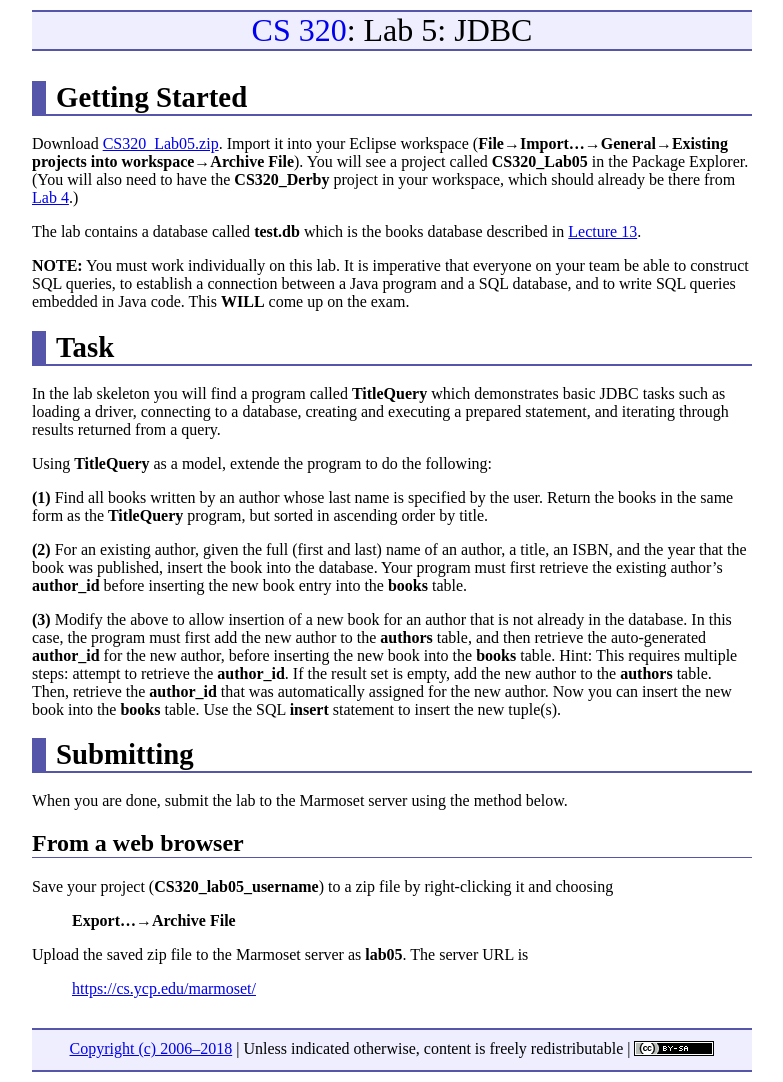
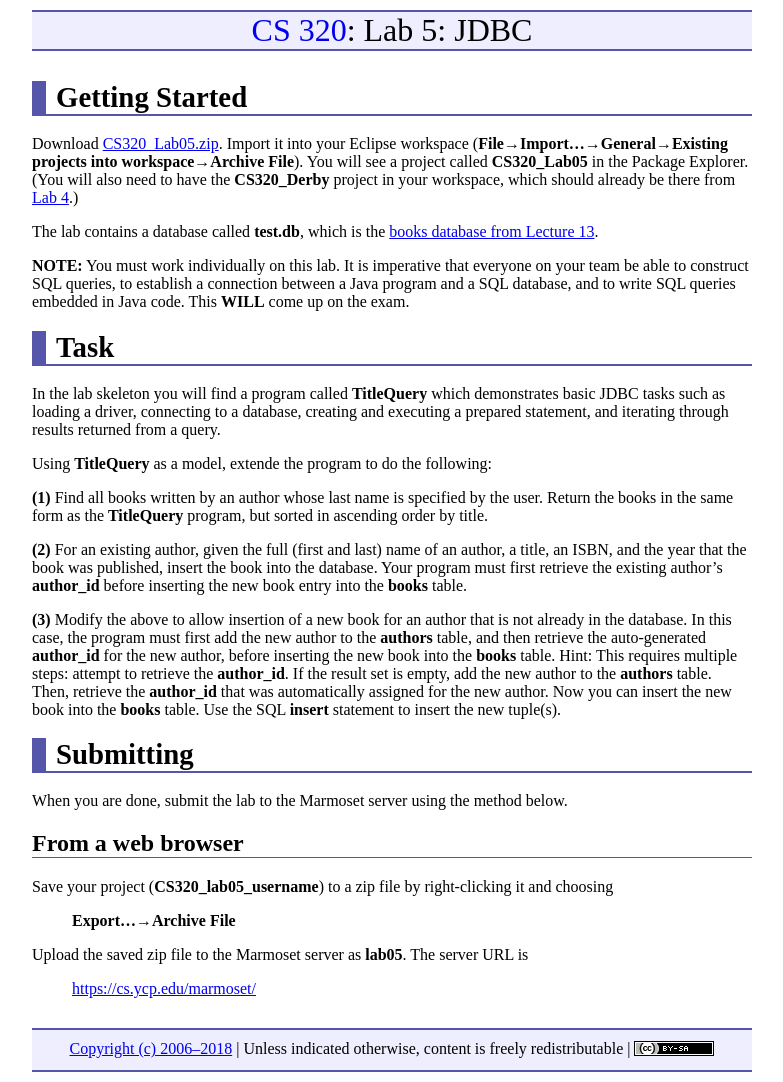
Before and after one commit to ycpcs/cs320-spring2018, a Jekyll site: the page built from labs/lab05.md, in a window 1280 px wide. Shown: the whole page, without its empty margins (248-1031 px from the left). Built offline with Jekyll 4.4.1, drawn with Linux system fonts in a browser that asks for light colours.

```diff
--- a/labs/lab05.md
+++ b/labs/lab05.md
@@ -8,7 +8,7 @@ Getting Started
 
 Download [CS320\_Lab05.zip](CS320_Lab05.zip). Import it into your Eclipse workspace (**File&rarr;Import...&rarr;General&rarr;Existing projects into workspace&rarr;Archive File**). You will see a project called **CS320\_Lab05** in the Package Explorer.  (You will also need to have the **CS320_Derby** project in your workspace, which should already be there from [Lab 4](lab04.html).)
 
-The lab contains a database called **test.db** which is the books database described in [Lecture 13](../lectures/lecture13.html).
+The lab contains a database called **test.db**, which is the [books database from Lecture 13](../lectures/lecture13.html).
 
 **NOTE:** You must work individually on this lab.  It is imperative that everyone on your team be able to construct SQL queries, to establish a connection between a Java program and a SQL database, and to write SQL queries embedded in Java code.  This **WILL** come up on the exam.
 
```
